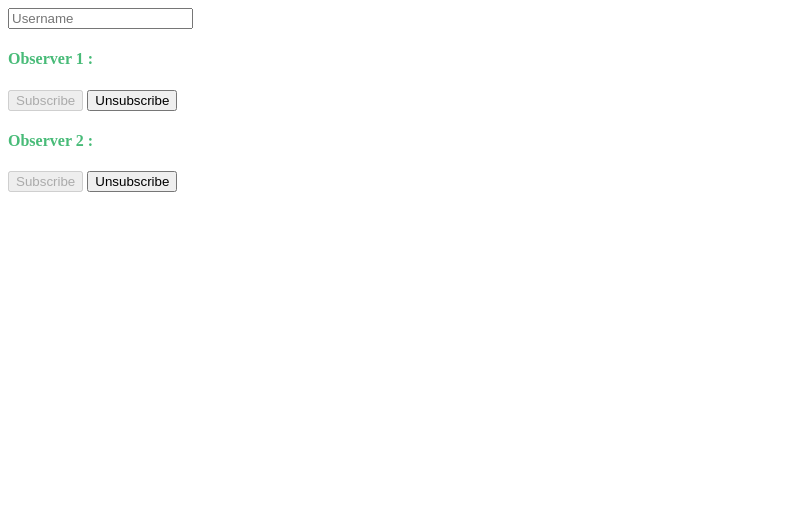
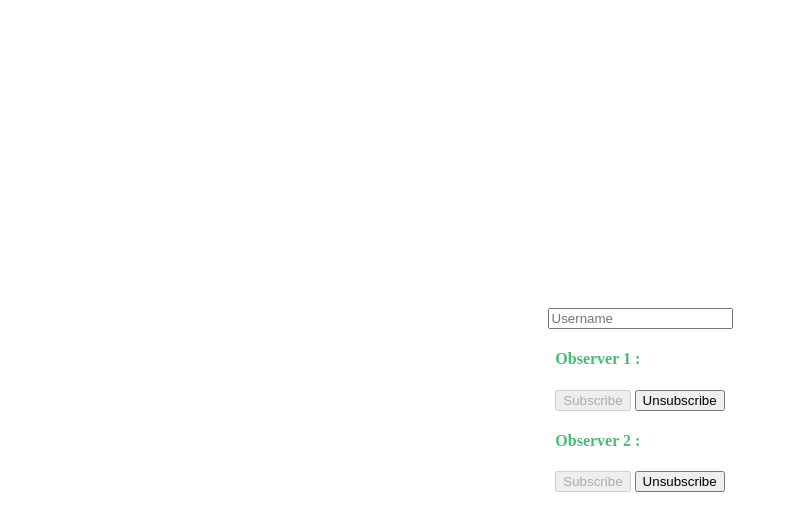
Before and after one commit to KeziahMoselle/strasbourgjs-observers-pipeline-proxy, a plain HTML site: page index.html in a window 1280 px wide. Shown: the whole page, without its empty margins (0-788 px from the left). Drawn offline with Linux system fonts and the light colour scheme.

Commit message:
feat: center card

```diff
--- a/index.html
+++ b/index.html
@@ -7,6 +7,8 @@
   <script defer src="./src/index.js" type="module"></script>
 </head>
 <body>
+
+  <div class="card">
 
     <input id="usernameInput" placeholder="Username" type="text">
 
@@ -22,5 +24,7 @@
       <button class="btn-unsubscribe">Unsubscribe</button>
     </div>
 
+  </div>
+
 </body>
 </html>
--- a/style.css
+++ b/style.css
@@ -1,3 +1,9 @@
+body {
+  margin: 0;
+  padding: 0;
+  height: 100vh;
+}
+
 .on h4 {
   color: #48bb78;
 }
@@ -9,3 +15,11 @@
 button {
   user-select: none;
 }
+
+.card {
+  height: 100vh;
+  display: flex;
+  flex-direction: column;
+  align-items: center;
+  justify-content: center;
+}
```
Lines whose indentation alone changed are shown as unchanged.
